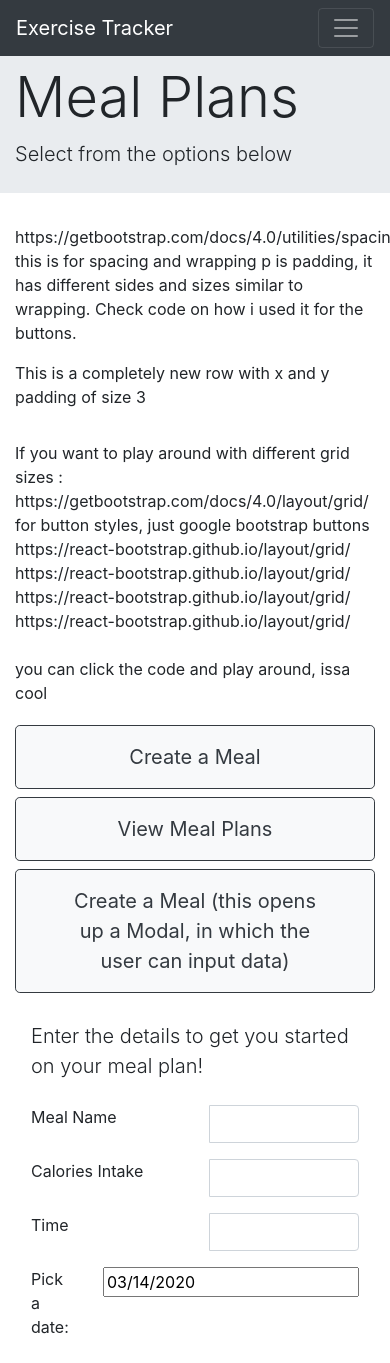
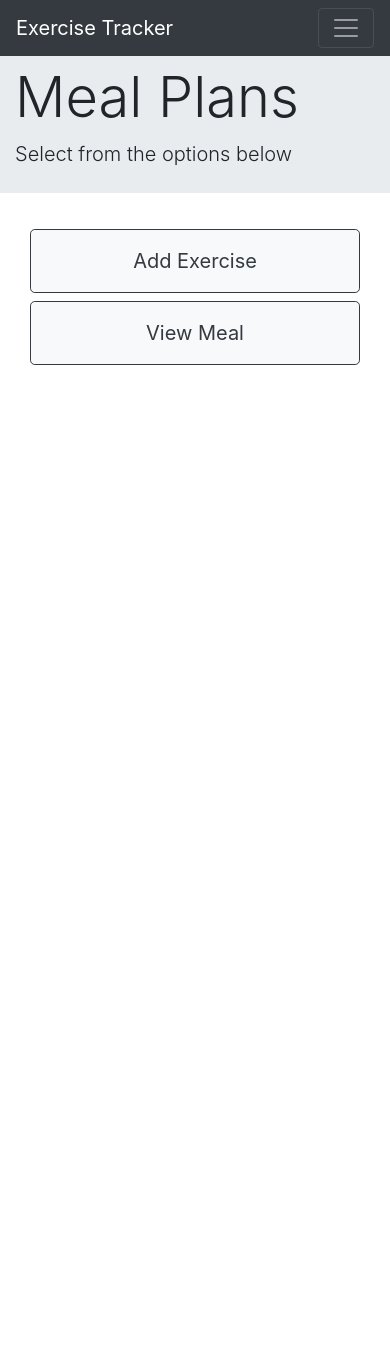
Before and after one commit to Jaitrip/exercise-tracker, a React (Create React App) app: page /mainMeals in a window 390 px wide. After the commit the page ends 844 px from the top, so only its background shows below. Built offline with nearby package versions, Linux system fonts and the light colour scheme.

Commit message:
Implement fetching and drawing ChartJS, should be ready for API calls next

```diff
--- a/package.json
+++ b/package.json
@@ -8,6 +8,7 @@
     "@testing-library/user-event": "^7.2.1",
     "axios": "^0.19.2",
     "bootstrap": "^4.4.1",
+    "chart.js": "^2.9.3",
     "mysql": "^2.18.1",
     "react": "^16.13.0",
     "react-bootstrap": "^1.0.0-beta.17",
--- /dev/null
+++ b/src/components/layout/Chart.js
@@ -0,0 +1,72 @@
+import React, { Component } from "react";
+import { Bar, Line, Pie } from "react-chartjs-2";
+
+class Chart extends Component {
+  constructor(props) {
+    super(props);
+
+    this.state = {
+      chartData: props.chartData
+    };
+  }
+
+  static defaultProps = {
+    displayTitle: true,
+    displayLegend: true,
+    legendPosition: "",
+    location: "City"
+  };
+
+  render() {
+    return (
+      <div className="chart">
+        <Bar
+          data={this.state.chartData}
+          options={{
+            title: {
+              display: this.props.displayTitle,
+              text: "Largest Cities in " + this.props.location,
+              fontSize: 25
+            },
+            legend: {
+              display: this.props.displayLegend,
+              position: this.props.legendPosition
+            }
+          }}
+        />
+
+        <Line
+          data={this.state.chartData}
+          options={{
+            title: {
+              display: this.props.displayTitle,
+              text: "Largest Cities in " + this.props.location,
+              fontSize: 25
+            },
+            legend: {
+              display: this.props.displayLegend,
+              position: this.props.legendPosition
+            }
+          }}
+        />
+
+        <Pie
+          data={this.state.chartData}
+          options={{
+            title: {
+              display: this.props.displayTitle,
+              text: "Largest Cities in " + this.props.location,
+              fontSize: 25
+            },
+            legend: {
+              display: this.props.displayLegend,
+              position: this.props.legendPosition
+            }
+          }}
+        />
+      </div>
+    );
+  }
+}
+
+export default Chart;
--- a/src/components/mainMeals.component.js
+++ b/src/components/mainMeals.component.js
@@ -2,14 +2,10 @@ import React, { Component } from "react";
 import Navbar from "./layout/Navbar";
 import "../index.css";
 
-import {InputGroup, Container, Row, Col} from 'react-bootstrap'
+import { InputGroup, Container, Row, Col } from "react-bootstrap";
 import DatePicker from "react-datepicker";
-
-
-
-
-
-import FormControl from 'react-bootstrap/FormControl'
+import { Modal, Button } from "react-bootstrap";
+import FormControl from "react-bootstrap/FormControl";
 
 export default class mainMeals extends Component {
   constructor(props) {
@@ -30,11 +26,14 @@ export default class mainMeals extends Component {
     });
   };
 
+  handleClose = () => this.setState({ show: false });
+  handleShow = () => this.setState({ show: true });
 
   render() {
     return (
       <div>
         <Navbar />
+
         <div className="jumbotron jumbotron-fluid py-2">
           <div className="container">
             <h1 className="display-4">Meal Plans</h1>
@@ -45,118 +44,30 @@ export default class mainMeals extends Component {
         <div class="container">
           <div class="row justify-content-md-center">
             <div class="col-md-auto">
-              https://getbootstrap.com/docs/4.0/utilities/spacing/
-            </div>
-            <div class="col-md-auto">
-              this is for spacing and wrapping p is padding, it has different
-              sides and sizes similar to wrapping. Check code on how i used it
-              for the buttons.
-            </div>
-          </div>
-        </div>
+              <Container>
+                <Row className="justify-content-md-center">
+                  <Col xs lg="4"></Col>
+                  <Col xs lg="5"></Col>
+                </Row>
+                <Row className="justify-content-md-center">
+                  <Col>
+                    <Button
+                      variant="btn btn-light btn-outline-dark btn-lg btn-block py-3 px-5 my-1"
+                      onClick={this.handleShow}
+                    >
+                      Add Exercise
+                    </Button>
 
-        <div class="container">
-          <div class="row justify-content-md-center py-3">
-            <div class="col-md-auto">
-              This is a completely new row with x and y padding of size 3
-            </div>
-          </div>
-        </div>
-
-        <div class="container">
-          <div class="row justify-content-md-center py-3">
-            <div class="col-md-auto">
-              If you want to play around with different grid sizes :
-              https://getbootstrap.com/docs/4.0/layout/grid/ for button styles,
-              just google bootstrap buttons
-
-
-              https://react-bootstrap.github.io/layout/grid/
-<br></br>
-              https://react-bootstrap.github.io/layout/grid/<br></br>
-              https://react-bootstrap.github.io/layout/grid/<br></br>
-              https://react-bootstrap.github.io/layout/grid/<br></br>
-
-              <br></br>
-              you can click the code and play around, issa cool
-
-
-
-
-
-
-            </div>
-          </div>
-        </div>
-
-        <div class="container">
-          <div class="row justify-content-md-center">
-            <div class="col-md-auto">
-              <button
-                type="button"
-                class="btn btn-light btn-outline-dark btn-lg btn-block py-3 px-5 my-1"
-              >
-                Create a Meal
-              </button>
-            </div>
-          </div>
-        </div>
-
-        <div class="container">
-          <div class="row justify-content-md-center">
-            <div class="col-md-auto">
-              <button
-                type="button"
-                class="btn btn-light btn-outline-dark btn-lg btn-block py-3 px-5 my-1"
-              >
-                View Meal Plans
-              </button>
-            </div>
-          </div>
-        </div>
-
-        <div class="container">
-          <div class="row justify-content-md-center">
-            <div class="col-md-auto">
-              <button
-                type="button"
-                class="btn btn-light btn-outline-dark btn-lg btn-block py-3 px-5 my-1"
-                data-toggle="modal"
-                data-target="#basicExampleModal"
-              >
-                Create a Meal (this opens up a Modal, in which the user can
-                input data)
-              </button>
-
-              <div
-                class="modal fade"
-                id="basicExampleModal"
-                tabindex="-1"
-                role="dialog"
-                aria-labelledby="exampleModalLabel"
-                aria-hidden="true"
-              >
-                <div class="modal-dialog" role="document">
-                  <div class="modal-content">
-                    <div class="modal-header">
-                      <h5 class="modal-title" id="exampleModalLabel">
-                        Create a Meal Plan
-                      </h5>
-                      <button
-                        type="button"
-                        class="close"
-                        data-dismiss="modal"
-                        aria-label="Close"
-                      >
-                        <span aria-hidden="true">&times;</span>
-                      </button>
-                    </div>
+                    <Modal show={this.state.show} onHide={this.handleClose}>
+                      <Modal.Header closeButton>
+                        <Modal.Title>Create a Meal</Modal.Title>
+                      </Modal.Header>
+                      <Modal.Body id="modal-content">
                         <div class="modal-body">
                           <div className=" py-2">
                             <div className="container">
                               <p className="lead">
-                            Enter the details to get you started on your meal
-                            plan!
+                                Enter the details of your meal!
                               </p>
                             </div>
                           </div>
@@ -211,99 +122,41 @@ export default class mainMeals extends Component {
                             </Row>
                           </Container>
                         </div>
-                    <div class="modal-footer">
-                      <button
-                        type="button"
-                        class="btn btn-secondary"
-                        data-dismiss="modal"
+                      </Modal.Body>
+                      <Modal.Footer>
+                        <Button
+                          variant="btn btn-info"
+                          onClick={this.handleClose}
                         >
                           Cancel
-                      </button>
-                      <button type="button" class="btn btn-primary">
+                        </Button>
+
+                        <Button
+                          variant="btn btn-light btn-outline-dark"
+                          onClick={this.handleClose}
+                        >
                           Create Meal
-                      </button>
-                    </div>
+                        </Button>
+                      </Modal.Footer>
+                    </Modal>
+                  </Col>
+                </Row>
 
-
-
-
-
-
-
-
+                <Row className="justify-content-md-center">
+                  <Col>
+                    <Button
+                      variant="btn btn-light btn-outline-dark btn-lg btn-block py-3 px-5 my-1"
+                      // onClick={this.handleShow}
+                    >
+                      View Meal
+                    </Button>
+                  </Col>
+                </Row>
+              </Container>
             </div>
           </div>
         </div>
       </div>
-          </div>
-        </div>
-
-
-        <div class="modal-body">
-                      <div className=" py-2">
-                        <div className="container">
-                          <p className="lead">
-                            Enter the details to get you started on your meal
-                            plan!
-                          </p>
-                        </div>
-                      </div>
-
-                      <Container>
-                        <Row className="justify-content-md-center">
-                          <Col xs lg="4">
-                            <label>Meal Name</label>
-                          </Col>
-                          <Col xs lg="5">
-                            <InputGroup className="mb-3">
-                              <InputGroup.Prepend></InputGroup.Prepend>
-                              <FormControl />
-                            </InputGroup>
-                          </Col>
-                        </Row>
-
-                        <Row className="justify-content-md-center">
-                          <Col xs lg="4">
-                            <label>Calories Intake</label>
-                          </Col>
-                          <Col xs lg="5">
-                            <InputGroup className="mb-3">
-                              <InputGroup.Prepend></InputGroup.Prepend>
-                              <FormControl />
-                            </InputGroup>
-                          </Col>
-                        </Row>
-
-                        <Row className="justify-content-md-center">
-                          <Col xs lg="4">
-                            <label>Time</label>
-                          </Col>
-                          <Col xs lg="5">
-                            <InputGroup className="mb-3">
-                              <InputGroup.Prepend></InputGroup.Prepend>
-                              <FormControl />
-                            </InputGroup>
-                          </Col>
-                        </Row>
-
-                        <Row className="justify-content-md-center">
-                          <Col xs lg="4">
-                            <label>Pick a date:</label>
-                          </Col>
-                          <Col xs lg="5">
-                              <DatePicker
-                              selected={this.state.startDate}
-                              onChange={this.handleChange}
-                            />
-                          </Col>
-                        </Row>
-                      </Container>
-                    </div>
-
-
-
-
-      </div>
     );
   }
 }
```
Also changed, not shown: src/components/weekly.component.js (+50 -16 lines), 1 other file (tests, documents, lock files or other folders). Lines whose indentation alone changed are shown as unchanged.
